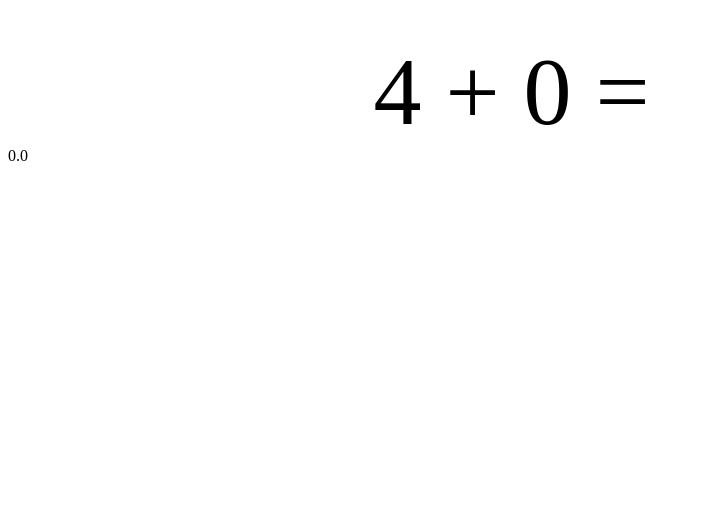
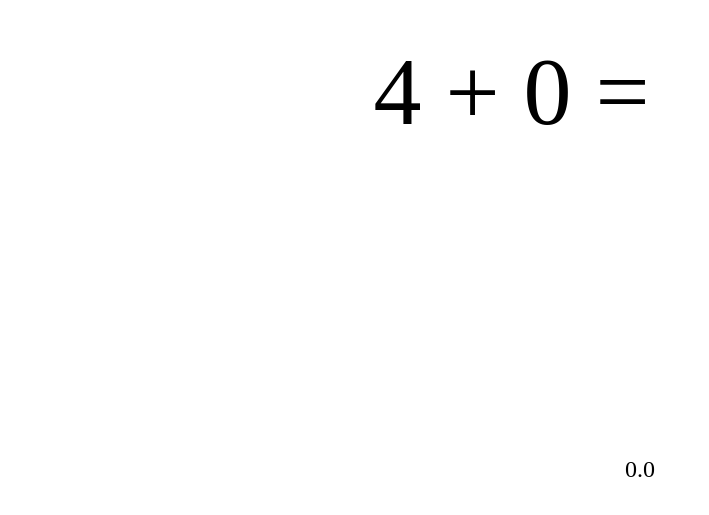
Before and after one commit to BeataJ/mathform-ractive-RXjs, an Angular app: page / in a window 1280 px wide. Shown: the part 217-732 px from the top of the page, without its empty margins (0-709 px from the left). Built offline with nearby package versions, Linux system fonts and the light colour scheme.

Commit message:
style .stats

```diff
--- a/src/app/equation/equation.component.css
+++ b/src/app/equation/equation.component.css
@@ -15,3 +15,12 @@ input {
 input:focus {
     outline: none;
 }
+
+.stats {
+    position: absolute;
+    bottom: 100px;
+    left: 0;
+    right: 0;
+    text-align: center;
+    font-size: 24px;
+}
```
